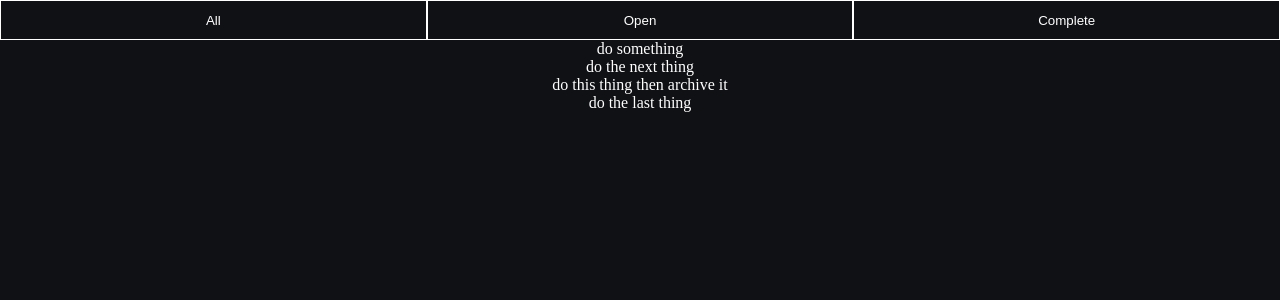
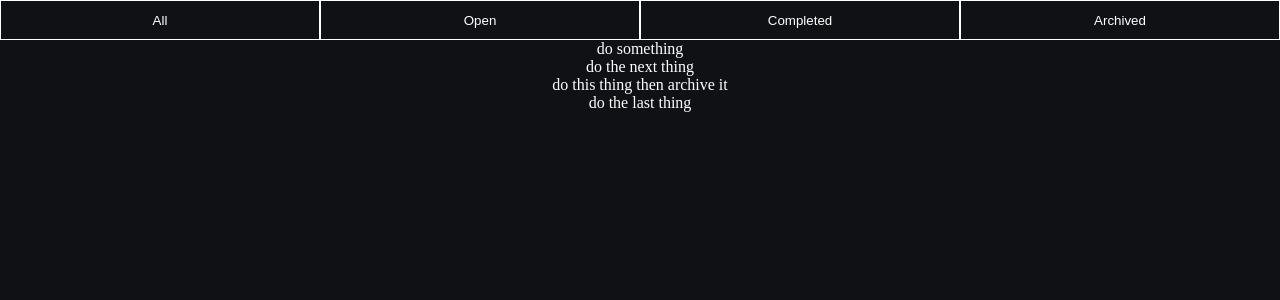
Before and after one commit to Hack-Weekly/mint-panda-todo-app, a React (Vite) app in the folder client/: page / in a window 1280 px wide. Shown: the top 300 px of the page. Built offline with nearby package versions, Linux system fonts and the light colour scheme; the HTML template or start-up script is replaced by a standard one.

Commit message:
refactored filter logic

```diff
--- a/client/src/App.jsx
+++ b/client/src/App.jsx
@@ -41,15 +41,16 @@ function App() {
   const [filteredTasks, setFilteredTasks] = useState(tasks);
 
   const filterTasks = (selection) => {
-    console.log('ran filterTasks')
-    if (selection == null) {
-      setFilteredTasks(tasks);
-      return;
+    if (selection === "open") {
+      setFilteredTasks(tasks.filter((task) => !task.isComplete));
     }
-
-    let newTasks = tasks.filter(task => task.isComplete == selection);
-    console.log(newTasks)
-    setFilteredTasks(newTasks)
+    else if (selection === "completed") {
+      setFilteredTasks(tasks.filter((task) => task.isComplete && !task.isArchived));
+    }
+    else if (selection === "archived") {
+      setFilteredTasks(tasks.filter((task) => task.isArchived));
+    }
+    else setFilteredTasks(tasks);
   }
 
   return (
--- a/client/src/components/CategoryBar.jsx
+++ b/client/src/components/CategoryBar.jsx
@@ -14,8 +14,9 @@ function CategoryBar({ handleClick }) {
   return (
     <div style={style}>
         <button style={ buttonStyle } onClick={ () => handleClick() }>All</button>
-        <button style={ buttonStyle } onClick={ () => handleClick(false) }>Open</button>
-        <button style={ buttonStyle } onClick={ () => handleClick(true) }>Complete</button>
+        <button style={ buttonStyle } onClick={ () => handleClick('open') }>Open</button>
+        <button style={ buttonStyle } onClick={ () => handleClick('completed') }>Completed</button>
+        <button style={ buttonStyle } onClick={ () => handleClick('archived') }>Archived</button>
     </div>
   )
 }
```
